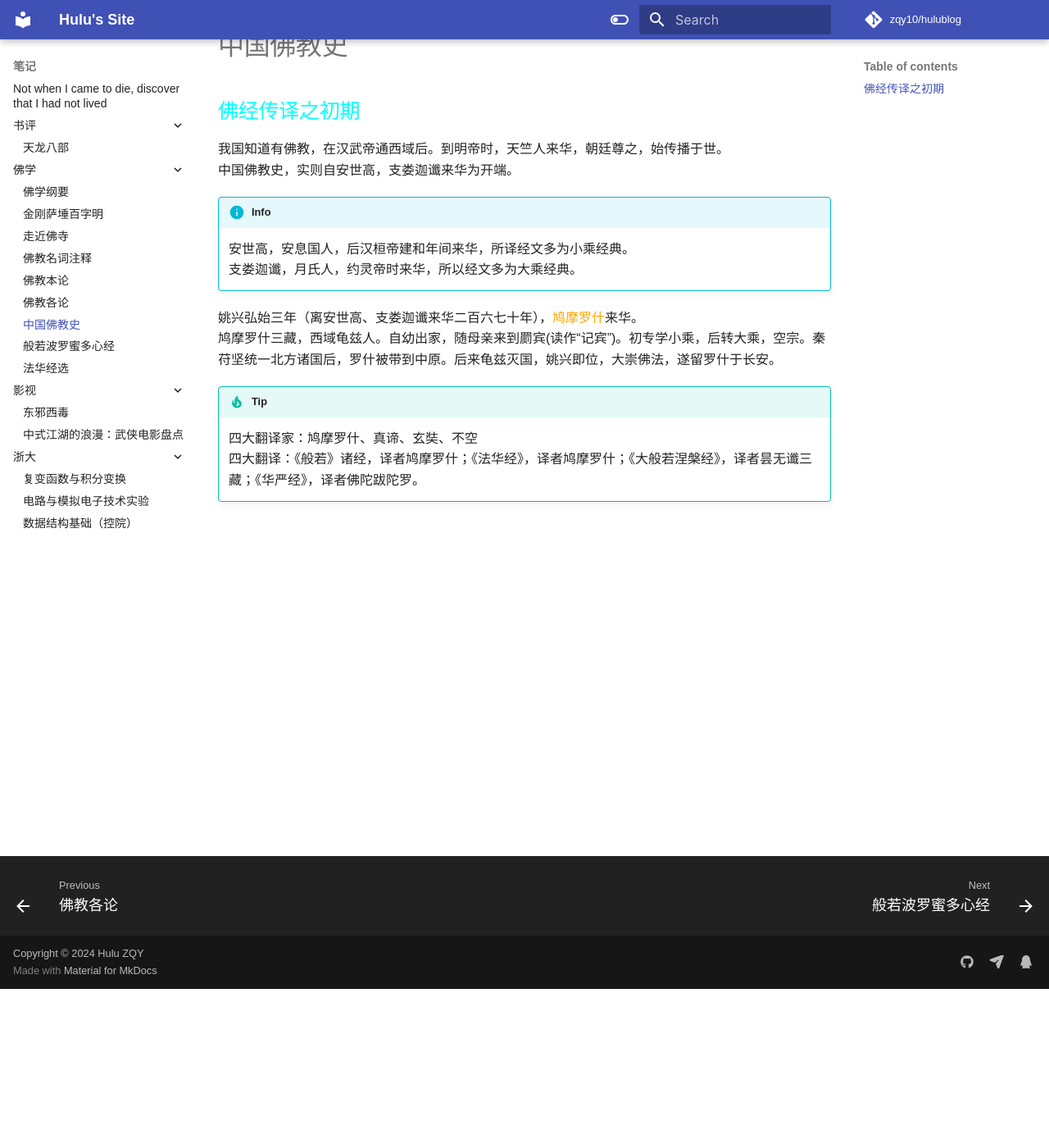
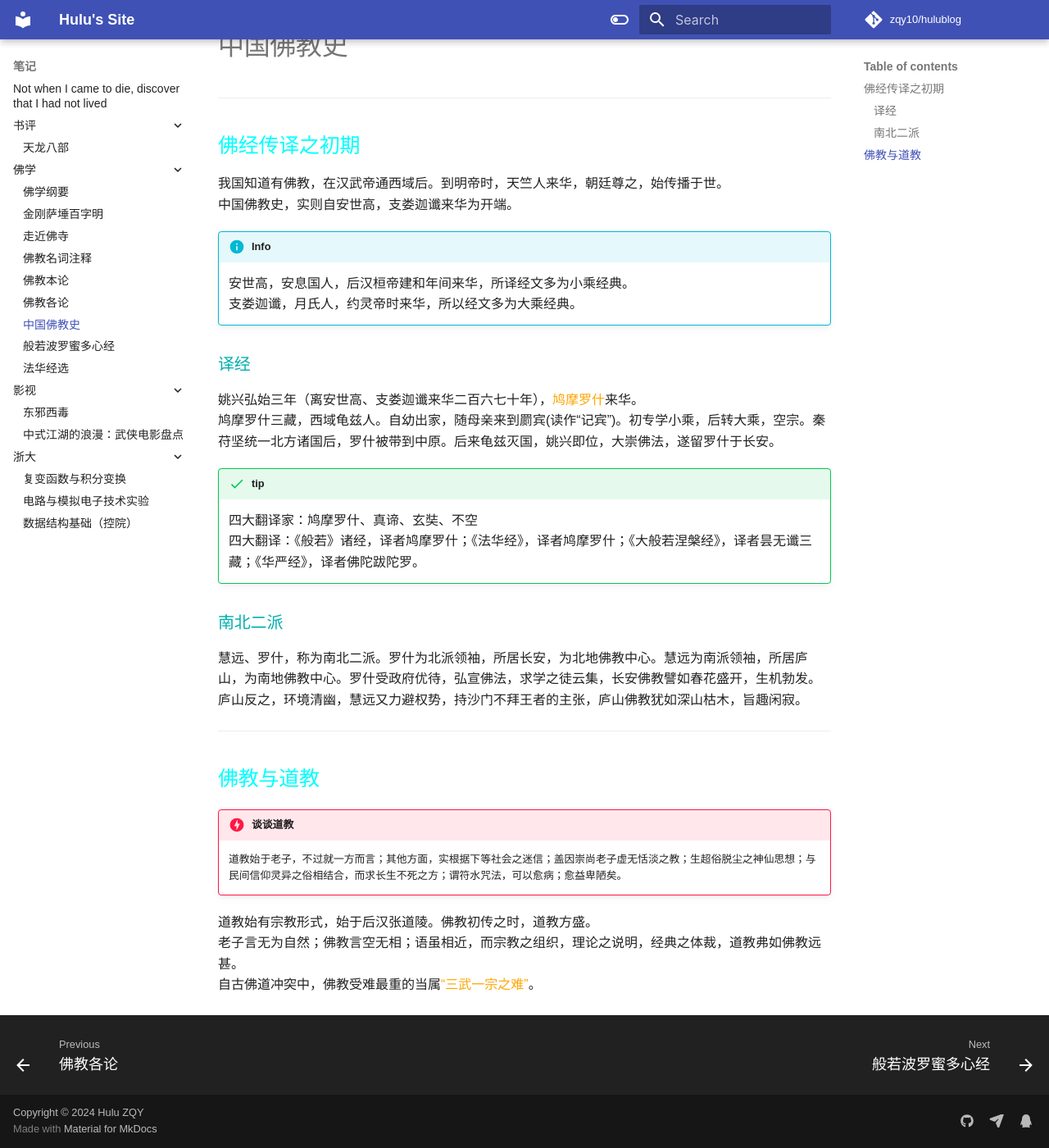
Before and after one commit to zqy10/hulublog, an MkDocs documentation site: the page built from docs/笔记/佛学/2024-10-05.md, in a window 1280 px wide and 1400 px high, scrolled down 194 px. Shown: the whole window at 82% size. Built offline with MkDocs 1.6.1 and Material for MkDocs 9.7.7, drawn with Linux system fonts in a browser that asks for light colours; comment, search, counter and statistics services are not loaded; a style sheet for code colours, icons or effects is not loaded.

Commit message:
fojiaoshi

```diff
--- a/docs/笔记/佛学/2024-10-05.md
+++ b/docs/笔记/佛学/2024-10-05.md
@@ -9,6 +9,8 @@ tags:
 
 # 中国佛教史
 
+------
+
 ## 佛经传译之初期
 
 我国知道有佛教，在汉武帝通西域后。到明帝时，天竺人来华，朝廷尊之，始传播于世。
@@ -17,9 +19,24 @@ tags:
     <font size=3>安世高，安息国人，后汉桓帝建和年间来华，所译经文多为小乘经典。
     支娄迦谶，月氏人，约灵帝时来华，所以经文多为大乘经典。</font>
 
+### 译经
 姚兴弘始三年（离安世高、支娄迦谶来华二百六七十年），<font color='orange' >鸠摩罗什</font>来华。
 鸠摩罗什三藏，西域龟兹人。自幼出家，随母亲来到罽宾(读作“记宾”)。初专学小乘，后转大乘，空宗。秦苻坚统一北方诸国后，罗什被带到中原。后来龟兹灭国，姚兴即位，大崇佛法，遂留罗什于长安。
 
-!!!tip
+!!!success "tip"
     <font size=3>四大翻译家：鸠摩罗什、真谛、玄奘、不空
     四大翻译：《般若》诸经，译者鸠摩罗什；《法华经》，译者鸠摩罗什；《大般若涅槃经》，译者昙无谶三藏；《华严经》，译者佛陀跋陀罗。</font>
+### 南北二派
+慧远、罗什，称为南北二派。罗什为北派领袖，所居长安，为北地佛教中心。慧远为南派领袖，所居庐山，为南地佛教中心。罗什受政府优待，弘宣佛法，求学之徒云集，长安佛教譬如春花盛开，生机勃发。
+庐山反之，环境清幽，慧远又力避权势，持沙门不拜王者的主张，庐山佛教犹如深山枯木，旨趣闲寂。
+
+------
+
+## 佛教与道教
+
+!!!danger "谈谈道教"
+    道教始于老子，不过就一方而言；其他方面，实根据下等社会之迷信；盖因崇尚老子虚无恬淡之教；生超俗脱尘之神仙思想；与民间信仰灵异之俗相结合，而求长生不死之方；谓符水咒法，可以愈病；愈益卑陋矣。
+
+道教始有宗教形式，始于后汉张道陵。佛教初传之时，道教方盛。
+老子言无为自然；佛教言空无相；语虽相近，而宗教之组织，理论之说明，经典之体裁，道教弗如佛教远甚。
+自古佛道冲突中，佛教受难最重的当属<font color='orange'>“三武一宗之难”</font>。
```
Also changed, not shown: docs/笔记/影视/2025-01-14.md (+7 -0 lines), docs/笔记/佛学/images/0752b5a99093ac13c33b2b7553d1c31b.jpg (added), docs/笔记/佛学/images/c2cc8416a04cd4db5230d3c1bc1d19b0.jpg (added).
